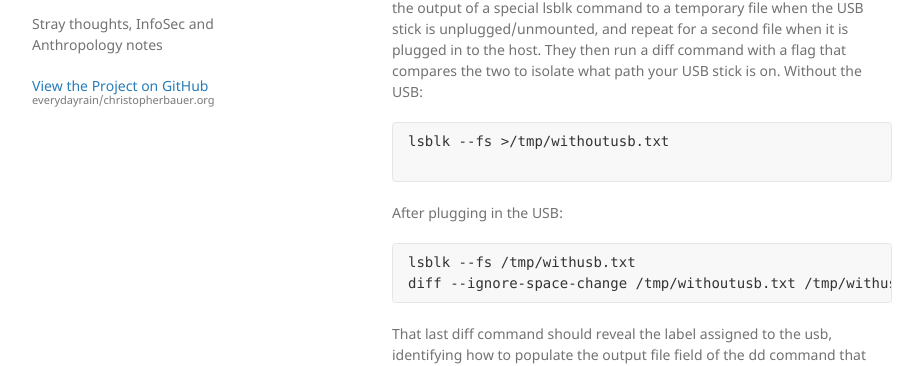
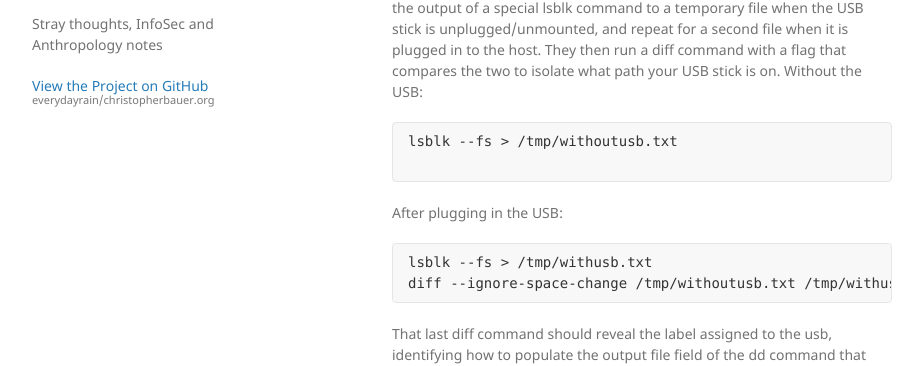
Before and after one commit to everydayrain/christopherbauer.org, a Jekyll site: the page built from _posts/2022-12-20-tumbleweed.md, in a window 1280 px wide and 900 px high, scrolled down 3865 px. Shown: the part 127-493 px from the top of the window, without its empty margins (178-1101 px from the left). Built offline with Jekyll 4.4.1, drawn with Linux system fonts in a browser that asks for light colours.

````diff
--- a/_posts/2022-12-20-tumbleweed.md
+++ b/_posts/2022-12-20-tumbleweed.md
@@ -58,12 +58,12 @@ For those keeping track, I'm using the instructions on setting up a bootable USB
 
 The command line instructions for creating a bootable usb are pretty interesting.  To find out what the exact path of your usb stick might be, instructions for Linux typically suggest running the lsblk command.  The folks over at OpenSUSE take this a step further in convenience, by  piping the output of a special lsblk command to a temporary file when the USB stick is unplugged/unmounted, and repeat for a second file when it is plugged in to the host.  They then run a diff command with a flag that compares the two to isolate what path your USB stick is on.  Without the USB:
 ```
-lsblk --fs >/tmp/withoutusb.txt
+lsblk --fs > /tmp/withoutusb.txt
 
 ```
 After plugging in the USB:
 ```
-lsblk --fs /tmp/withusb.txt
+lsblk --fs > /tmp/withusb.txt
 diff --ignore-space-change /tmp/withoutusb.txt /tmp/withusb.txt
 ```
 That last diff command should reveal the label assigned to the usb, identifying how to populate the output file field of the dd command that follows in the documentation.  I appreciate this attention to detail.
````
